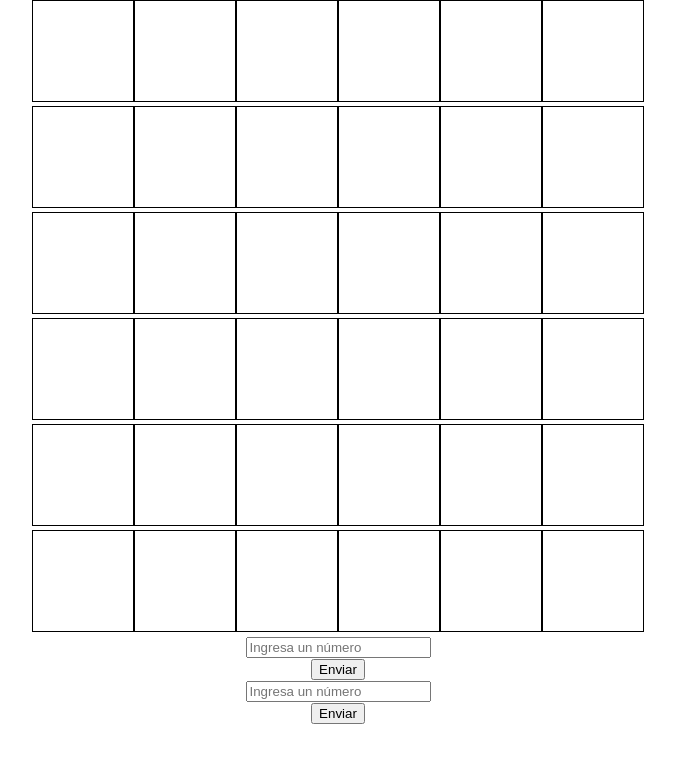
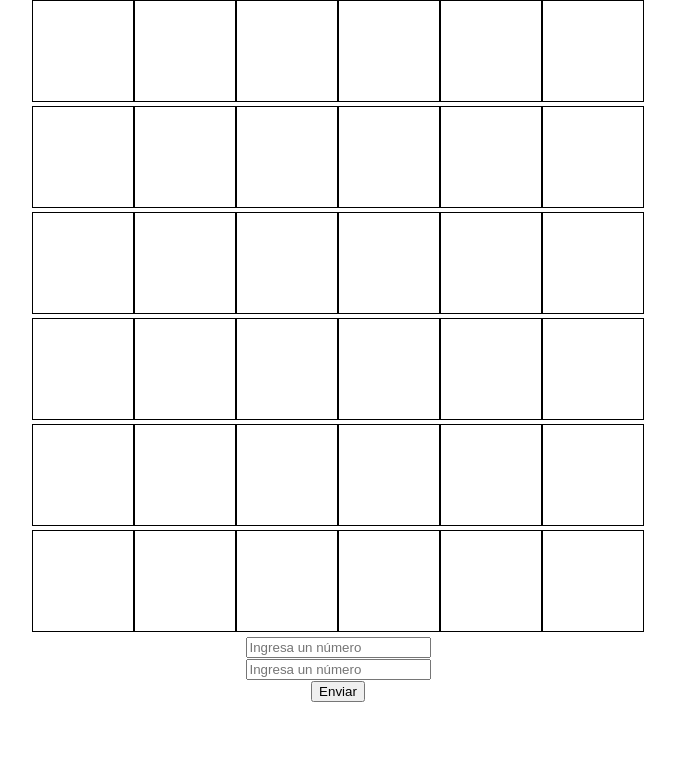
Before and after one commit to iisabellaromero/KdTrees, a React (Create React App) app in the folder interfaz/react-kd/: page / in a window 1280 px wide. Shown: the top 762 px of the page, without its empty margins (302-977 px from the left). Built offline with nearby package versions, Linux system fonts and the light colour scheme.

Commit message:
puntos van juntos

```diff
--- a/interfaz/react-kd/src/App.js
+++ b/interfaz/react-kd/src/App.js
@@ -27,6 +27,9 @@ function NumberInputButton() {
       <div className="numberInput">
         <input type="text" placeholder="Ingresa un número" />
       </div>
+      <div className="numberInput">
+        <input type="text" placeholder="Ingresa un número" />
+      </div>
       <div className="button">
         <button type="submit">Enviar</button>
       </div>
@@ -40,7 +43,6 @@ function App() {
     <div className="App">
       <Grid num={6} />
       <NumberInputButton />
-      <NumberInputButton />
     </div>
   );
 }
```
